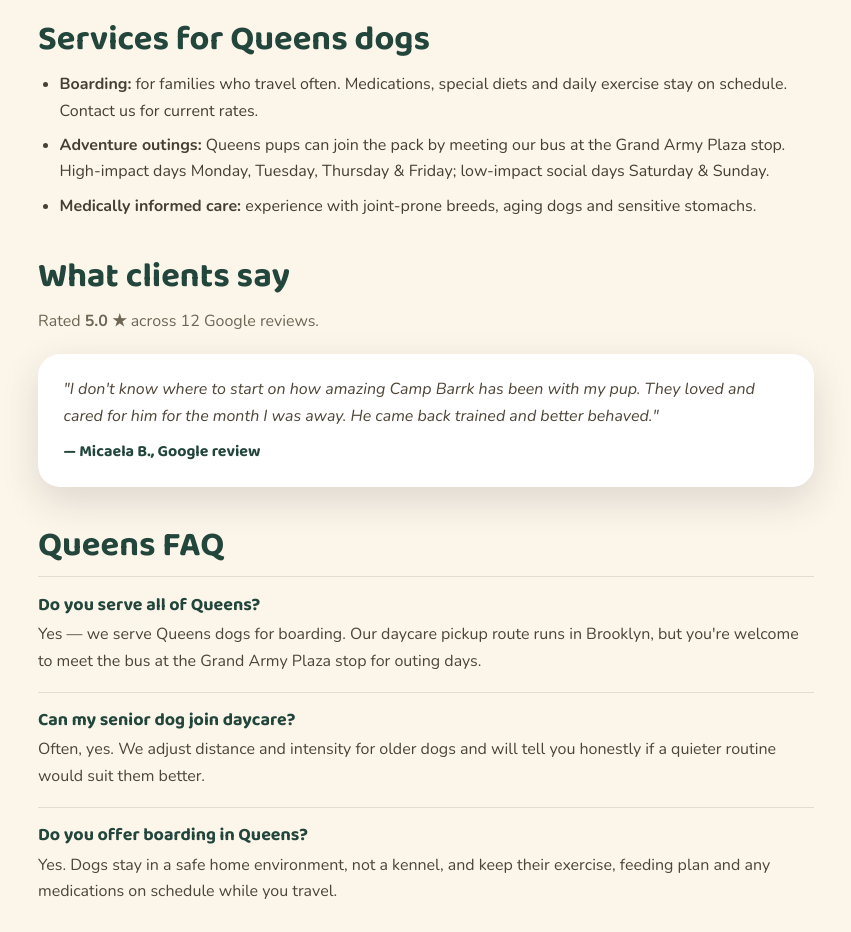
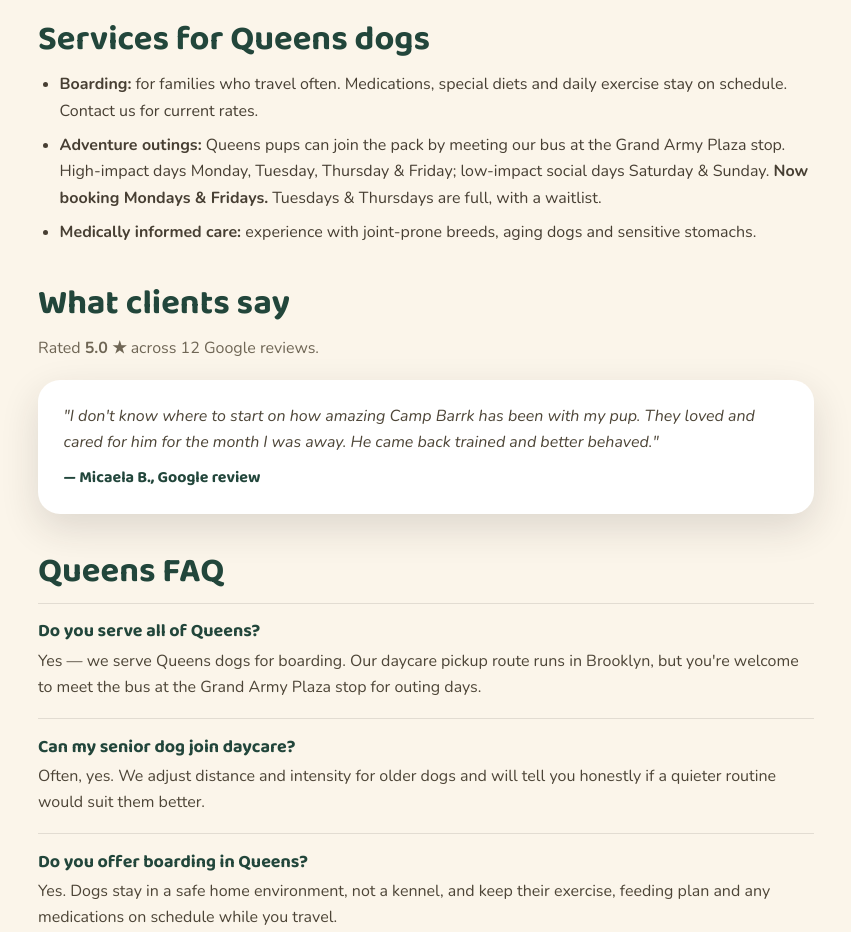
Before and after one commit to CampBarrk/campbarrk, a plain HTML site: page queens.html in a window 1280 px wide. Shown: the part 1120-2052 px from the top of the page, without its empty margins (214-1065 px from the left). Drawn offline with nearby package versions, Linux system fonts and the light colour scheme.

Commit message:
Update queens.html

```diff
--- a/queens.html
+++ b/queens.html
@@ -160,7 +160,7 @@ footer .fine{margin-top:1.4rem;font-size:.82rem;opacity:.55}
     <h2>Services for Queens dogs</h2>
     <ul>
       <li><strong>Boarding:</strong> for families who travel often. Medications, special diets and daily exercise stay on schedule. Contact us for current rates.</li>
-      <li><strong>Adventure outings:</strong> Queens pups can join the pack by meeting our bus at the Grand Army Plaza stop. High-impact days Monday, Tuesday, Thursday &amp; Friday; low-impact social days Saturday &amp; Sunday.</li>
+      <li><strong>Adventure outings:</strong> Queens pups can join the pack by meeting our bus at the Grand Army Plaza stop. High-impact days Monday, Tuesday, Thursday &amp; Friday; low-impact social days Saturday &amp; Sunday. <strong>Now booking Mondays &amp; Fridays.</strong> Tuesdays &amp; Thursdays are full, with a waitlist.</li>
       <li><strong>Medically informed care:</strong> experience with joint-prone breeds, aging dogs and sensitive stomachs.</li>
     </ul>
 
```
